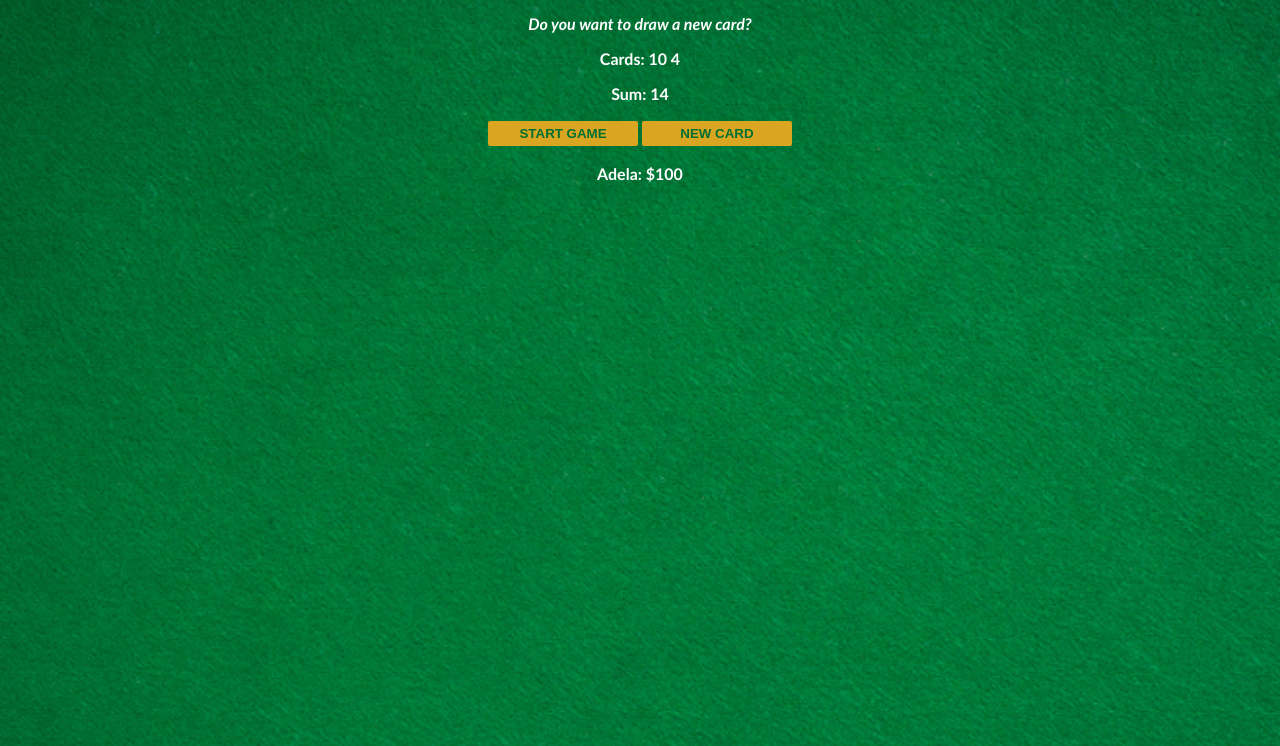
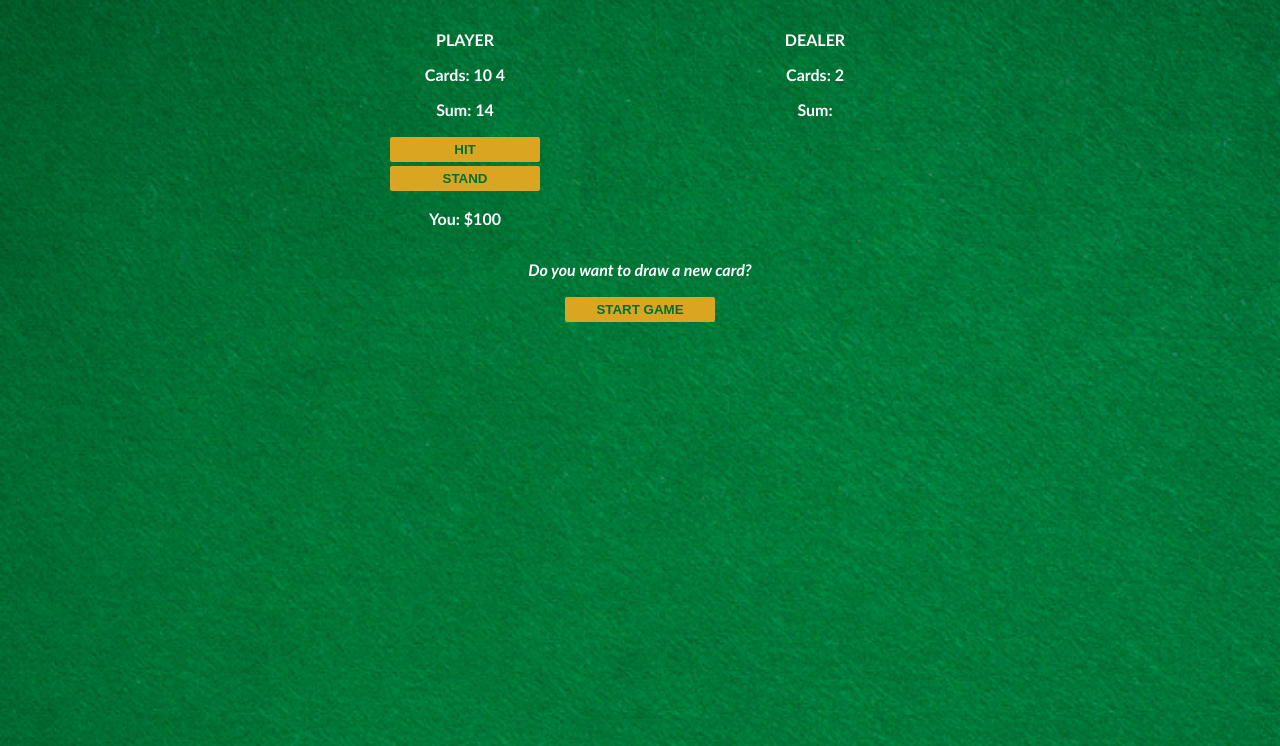
Before and after one commit to adela320/Blackjack-Game, a plain HTML site: page index.html in a window 1280 px wide. Both pictures are taken after a click on the button "START GAME". Shown: the part 54-800 px from the top of the page. Drawn offline with Linux system fonts and the light colour scheme.

Commit message:
add dealer play logic

```diff
--- a/index.css
+++ b/index.css
@@ -5,7 +5,20 @@ body{
     font-weight: bold;
     color: white;
     text-align: center;
+
 }
+
+#game-container{
+    display: flex;
+    justify-content: center;
+    align-items: flex-start;
+    gap: 100px;
+}
+
+#player-div, #dealer-div {
+    width: 250px;
+}
+
 
 h1{
     color: goldenrod;
--- a/index.html
+++ b/index.html
@@ -3,13 +3,24 @@
         <link rel="stylesheet" href="index.css">
     </head>
     <body>
-        <h1>Blackjack</h1>
-        <p id="message-el">Want to play a round?</p>
-        <p id="cards-el">Cards:</p>
-        <p id="sum-el">Sum:</p>
-        <button onclick="startGame()">START GAME</button>
-        <button onclick="newCard()">NEW CARD</button>
-        <p id="player-el"></p>
+        <h1 id="title-el">Blackjack</h1>
+        <div id="game-container">
+            <div id="player-div">
+                <p>PLAYER</p>
+                <p id="cards-player">Cards:</p>
+                <p id="sum-player">Sum:</p>
+                <button onclick="newCard()">HIT</button>
+                <button onclick="stand()">STAND</button>
+                <p id="player-el"></p>
+            </div>
+            <div id="dealer-div">
+                <p>DEALER</p>
+                <p id="cards-dealer">Cards:</p>
+                <p id="sum-dealer">Sum:</p>
+            </div>
+        </div>
+         <p id="message-el">Want to play a round?</p>
+         <button onclick="startGame()">START GAME</button>
         <script src="index.js"></script>
     </body>
 </html>
--- a/index.js
+++ b/index.js
@@ -1,16 +1,20 @@
 let player = {
-    name : "Adela",
+    name : "You",
     chips : 100
 }
 let cards = [];
+let DealerCards = [];
 let sum = 0;
+let sum_dealer = 0;
 let hasBlackJack = false;
 let isAlive = false;
 let message = "";
 let messageEl = document.getElementById("message-el");
-let sumEl = document.getElementById("sum-el");
-let cardsEl = document.getElementById("cards-el");
+let sumEl = document.getElementById("sum-player");
+let cardsEl = document.getElementById("cards-player");
 let playerEl = document.getElementById("player-el");
+let sumDealerEl = document.getElementById("sum-dealer");
+let cardsDealerEl = document.getElementById("cards-dealer");
 playerEl.textContent = player.name + ": $" + player.chips;
 
 function getRandomCard()
@@ -30,10 +34,19 @@ function getRandomCard()
 function startGame()
 {
     isAlive = true;
+    hasBlackJack = false;
     let firstCard = getRandomCard();
     let secondCard = getRandomCard();
     cards = [firstCard, secondCard];
     sum = firstCard + secondCard;
+
+    sumDealerEl.textContent = "Sum: ";
+    cardsDealerEl.textContent = "Cards: ";
+    let firstCardDealer = getRandomCard();
+    let secondCardDealer = getRandomCard();
+    DealerCards = [firstCardDealer, secondCardDealer];
+    sum_dealer = firstCardDealer + secondCardDealer;
+    dealerCards();
     renderGame();
 }
 
@@ -72,3 +85,37 @@ function newCard()
         renderGame();
     }
 }
+
+function stand()
+{
+    if(isAlive === true && sum_dealer < 17)
+    {
+        cardsDealerEl.textContent += DealerCards[1] + " ";
+        while(sum_dealer < 17)
+        {
+            let card = getRandomCard();
+            sum_dealer += card;
+            cardsDealerEl.textContent += card + " ";
+        }
+        sumDealerEl.textContent = "Sum: " + sum_dealer;
+        if(sum_dealer > 21 || sum > sum_dealer)
+        {
+            message = "You win!";
+        }
+        else if(sum == sum_dealer && sum_dealer <= 21)
+        {
+            message = "It's a tie!";
+        }
+        else
+        {
+            message = "Dealer wins!";
+        }
+        messageEl.textContent = message;
+        isAlive = false;
+    }
+}
+
+function dealerCards()
+{
+     cardsDealerEl.textContent = "Cards: " + DealerCards[0] + " ";
+}
```
